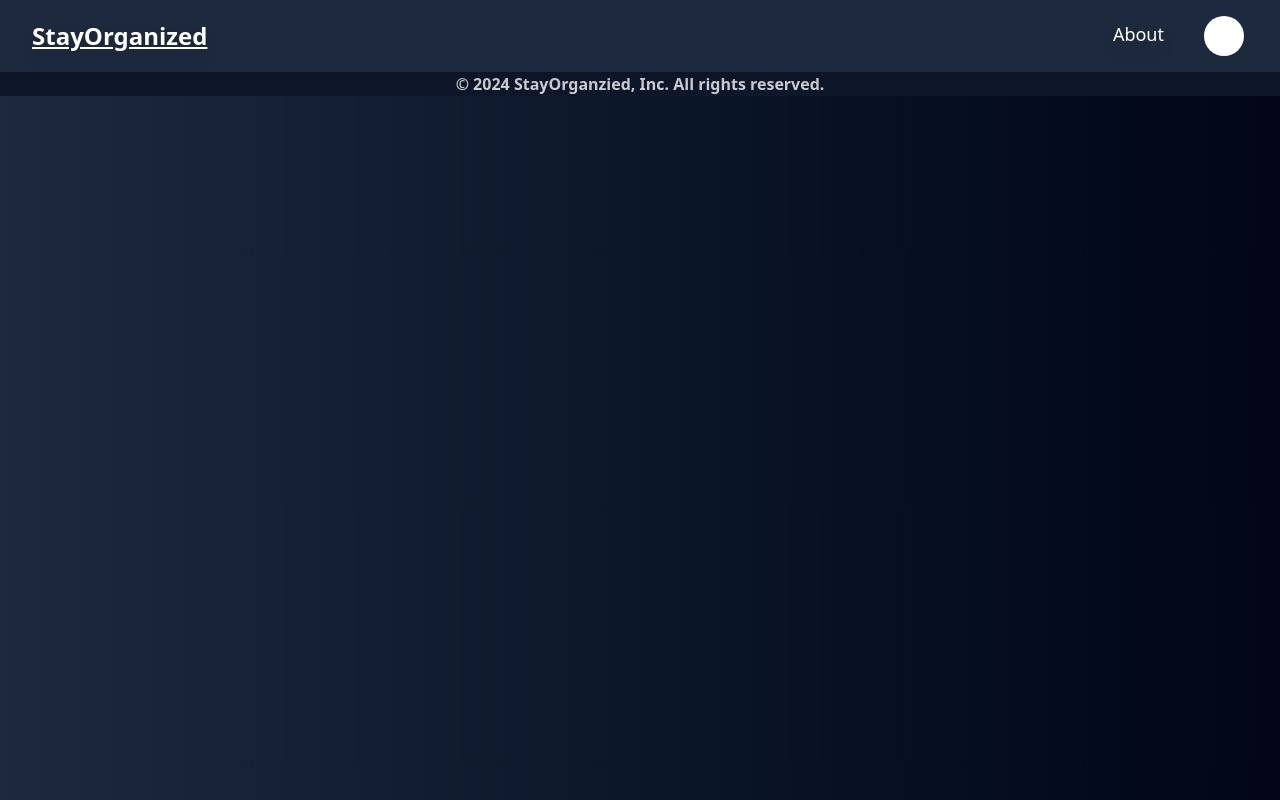
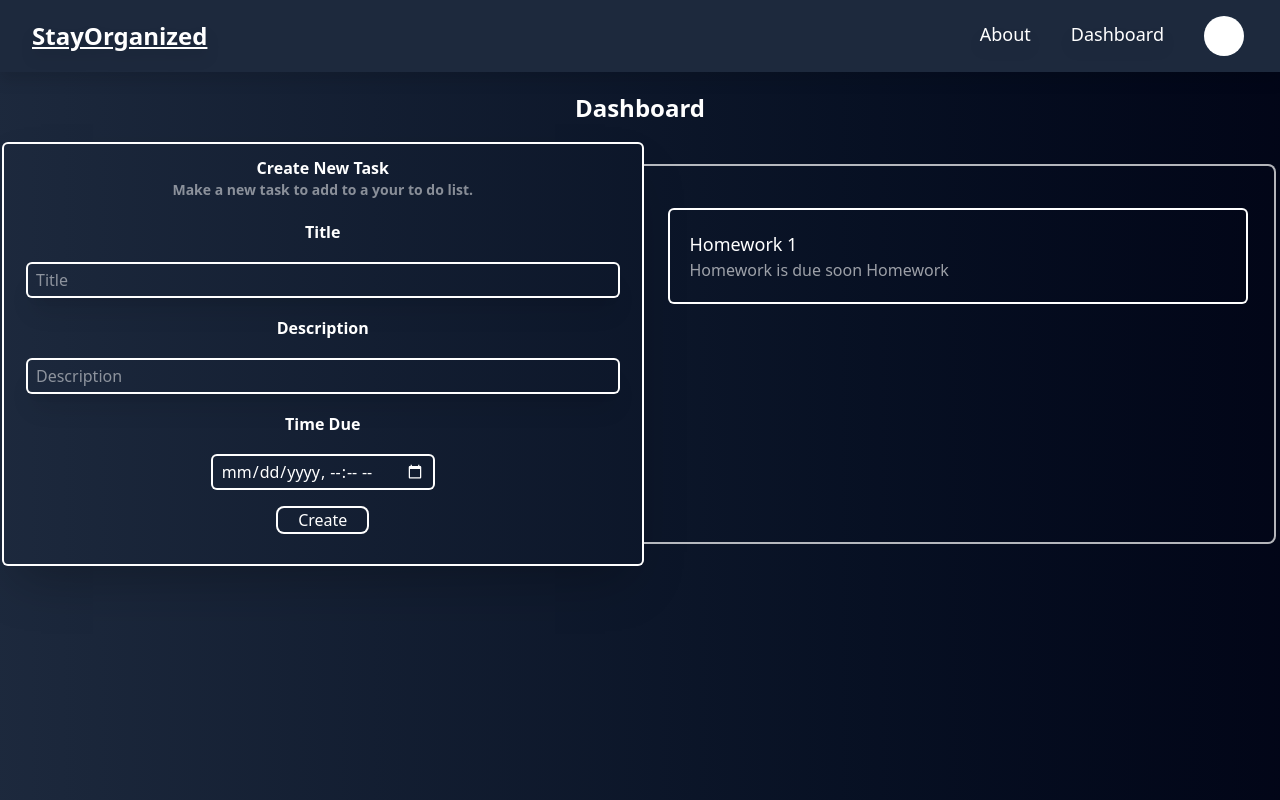
Before and after one commit to AustinBarikdar/To-do-List, a React (Vite) app in the folder client/: page /Dashboard in a window 1280 px wide. Shown: the top 800 px of the page. Built offline with nearby package versions, Linux system fonts and the light colour scheme; no server answers; sample sign-in values are in the browser's storage.

Commit message:
Remade the entire desgin of the website

```diff
--- a/client/src/App.tsx
+++ b/client/src/App.tsx
@@ -1,13 +1,13 @@
 import { Routes, Route } from "react-router-dom"
 import Home from "./pages/Home"
 import Login from "./pages/Login"
-import EmailVerify from "./pages/EmailVerify"
 import ResetPassword from "./pages/ResetPassword"
 import NavBar from "./components/NavBar"
 import BottomBar from "./components/BottomBar"
 import { ToastContainer } from 'react-toastify';
 import Profile from "./pages/Profile"
 import ProtectedRoute from "./components/ProtectedRoutes"
+import Dashboard from "./pages/Dashboard"
 
 const App = () => {
 
@@ -19,7 +19,7 @@ const App = () => {
         <Route path='/reset-password' element = {<ResetPassword/>} />
           <Route path='/Profile'  element = {<ProtectedRoute type="/Login" beLogged = {true}  > <Profile/> </ProtectedRoute>} />
           <Route path='/Login' element = {<ProtectedRoute type="/" beLogged = {false} > <Login/> </ProtectedRoute>} />
-          <Route path='/email-verfiy' element = { <ProtectedRoute type="/Login" beLogged = {false} > <EmailVerify/> </ProtectedRoute>} />
+          <Route path='/Dashboard' element = { <ProtectedRoute type="/Login" beLogged = {true} > <Dashboard/> </ProtectedRoute>} />
       </Routes>
       <ToastContainer/>
       <BottomBar/>
--- a/client/src/components/NavBar.tsx
+++ b/client/src/components/NavBar.tsx
@@ -57,6 +57,9 @@ const NavBar:React.FC = () => {
                 {
                     isLoggedin ?
                     <>
+                    <li className='mx-2 my-6 md:my-0'>
+                        <button onClick= {() => {navigate("/dashboard")}} className='text-white border-1 px-3 py-1 border-none rounded-md text hover:bg-sky-900 transition-all duration-300 ease-in-out drop-shadow-xl'> Dashboard </button>
+                    </li>
                     <li className='mx-5 my-1 hidden md:my-0 group md:block '>
                     <button className = "text-white flex size-10 rounded-full bg-white py-1.5 px-3.5 ring-1 ring-sky-900/5 dark:bg-white/5 dark:ring-white/100 hover:bg-white/10 z-20" >{userData.name[0]}</button>
                         <div className='md:group-hover:block hidden absolute bg-slate-800 text-white mt-2 rounded-md shadow-lg top-12 right-0 z-10'>
--- /dev/null
+++ b/client/src/pages/Dashboard.tsx
@@ -0,0 +1,88 @@
+import axios from 'axios';
+import React, { useContext } from 'react'
+import { AppContent } from '../context/AppContext';
+import { toast, ToastOptions } from 'react-toastify';
+
+const Dashboard:React.FC = () => {
+    const toastdata: ToastOptions<unknown> = {theme:'dark',position:'bottom-right',className:' bg-slate-100/5'}
+    const [date,setDate] = React.useState("");
+    const [title,setTitle] = React.useState("");
+    const [description,setDescription] = React.useState(" ");
+
+
+    const context = useContext(AppContent);
+
+    if (!context) {
+        throw new Error("AppContent context is undefined");
+    }
+
+    const {backendURL } = context;
+
+    const createTask = async() => {
+
+        if (!title || !date){
+            toast.error("The Date and Title is required to be filled",toastdata)
+        }
+
+        const {data} = await axios.post(backendURL + "/api/task/create-task",{
+            "title":title,
+            "description":description,
+            "date":date
+        },{withCredentials: true});
+
+        if (data.success){
+            toast.success("Succesfully created new task",toastdata)
+        }else{
+            toast.error(data.message,toastdata)
+        }
+
+    }
+
+  return (
+    <div className='mt-auto min-h-screen  ' >
+         <div className='text-center py-5 mt-auto text-white mx-1 text-2xl font-bold'>
+                <h1>Dashboard</h1>
+         </div>
+
+        <div className='lg:flex justify-between lg:pb-20 mt-auto text-white mx-1 h-125 '>
+            <div className='w-full ring-2 ring-white px-1 py-1 rounded shadow-2xl justify-center flex-col flex lg:w-full '>
+                <h1 className='font-bold text-center'>Create New Task</h1>
+                <h6 className='font-bold text-center text-white/50 text-sm'>Make a new task to add to a your to do list.</h6>
+                <div className='flex justify-center flex-col m-5'>
+                    <label className='font-bold text-m text-center'>Title</label>
+                    <input type='Text' onChange={(e) => { setTitle(e.target.value)}} className = "ring-2 rounded shadow-xl py-1 px-2 my-5 " placeholder='Title'/>
+                    <label className='font-bold text-m text-center'>Description</label>
+                    <input type='Text' onChange={(e) => { setDescription(e.target.value)}} className = "ring-2 rounded shadow-xl py-1 px-2 my-5 " placeholder='Description'/>
+                    <label className='font-bold text-m text-center'>Time Due</label>
+                    <div className='flex justify-center '>
+                        <input type="datetime-local" id="due date" onChange = {(e) => {setDate(new Date(e.target.value).toUTCString()); console.log(new Date(e.target.value).toUTCString()); console.log(new Date(new Date(e.target.value).toUTCString()))}} name="due-date" className = "text-black ring-2 rounded py-1 px-2 my-5 w-55 invert" />
+
+                    </div>
+                    <div className='flex justify-center '>
+                        <input type="button" onClick={createTask} className= "border-white ring-2 rounded-md px-5 hover:bg-white/50" value={"Create"}/>
+                    </div>
+                </div>
+
+            </div>
+            <div className='border-black/70 border-y-2  my-5 border-r-2 w-full rounded-r-lg justify-center flex invisible sm:invisible md:invisible lg:visible h-sm invert'>
+                <ul className='w-full m-2 overflow-auto p-5'>
+                    <li className='rounded-sm ring-2 p-5 w-full text-black my-4  '>
+                        <h1 id="Topic" className="text-black text-lg">Homework 1</h1>
+                        <h1 id="Description" className="text-black/60 text-md text-wrap w-sm"> Homework is due soon Homework </h1>
+                    </li>
+
+
+                </ul>
+            </div>
+        </div>
+            <div className='border-black/70  border-y-2 border-2 w-full  rounded justify-center flex sm:visible md:visible lg:invisible h-90 invert'>
+                <ul className='w-full m-2 overflow-auto p-5'>
+
+                </ul>
+            </div>
+    </div>
+
+  )
+}
+
+export default Dashboard
--- a/client/src/pages/EmailVerify.tsx
+++ /dev/null
@@ -1,11 +0,0 @@
-import React from 'react'
-
-const EmailVerify = () => {
-  return (
-    <div>
-        <h1>EmailVerify</h1>
-    </div>
-  )
-}
-
-export default EmailVerify
--- a/client/src/pages/Login.tsx
+++ b/client/src/pages/Login.tsx
@@ -30,7 +30,7 @@ const Login:React.FC = () => {
         try{
             const response = await axios.post( backendURL + '/api/auth/register',{
                 "name":currentName,
-                "email": email,
+                "email": email.toLowerCase(),
                 "password": password},{withCredentials: true})
 
             console.log(response.data)
@@ -53,7 +53,7 @@ const Login:React.FC = () => {
     async function Login(){
         try{
             const response = await axios.post(backendURL +'/api/auth/login',{
-                "email": email,
+                "email": email.toLowerCase(),
                 "password": password},{withCredentials: true})
 
             console.log(response.data)
@@ -63,7 +63,7 @@ const Login:React.FC = () => {
                 getUser()
                 navigate("/");
              }else{
-                toast.error(response.data.message,toastdata)
+                toast.error("Invalid Password or Email",toastdata)
             }
 
             return response.data.success
@@ -102,7 +102,7 @@ const Login:React.FC = () => {
                 <h1 className='text-[40px] font-bold text-white ring-2 rounded shadow-xl bg-slate-100/5 px-4 '  >{loginForm ? 'Login' : 'Register'}</h1>
          </div>
         <div className='flex justify-center' >
-            <div className=' w-100 flex flex-col text-white py-10 font-bold ring-2 rounded shadow-xl bg-slate-100/5 px-4 ' >
+            <div className=' w-100 flex flex-col text-white py-10 font-bold ring-2 rounded shadow-xl bg-slate-100/5 px-4 mx-2 ' >
                 {loginForm ?
                  <>
                 <form className=' flex flex-col text-white ' onSubmit={onSumbitFunction} >
```
